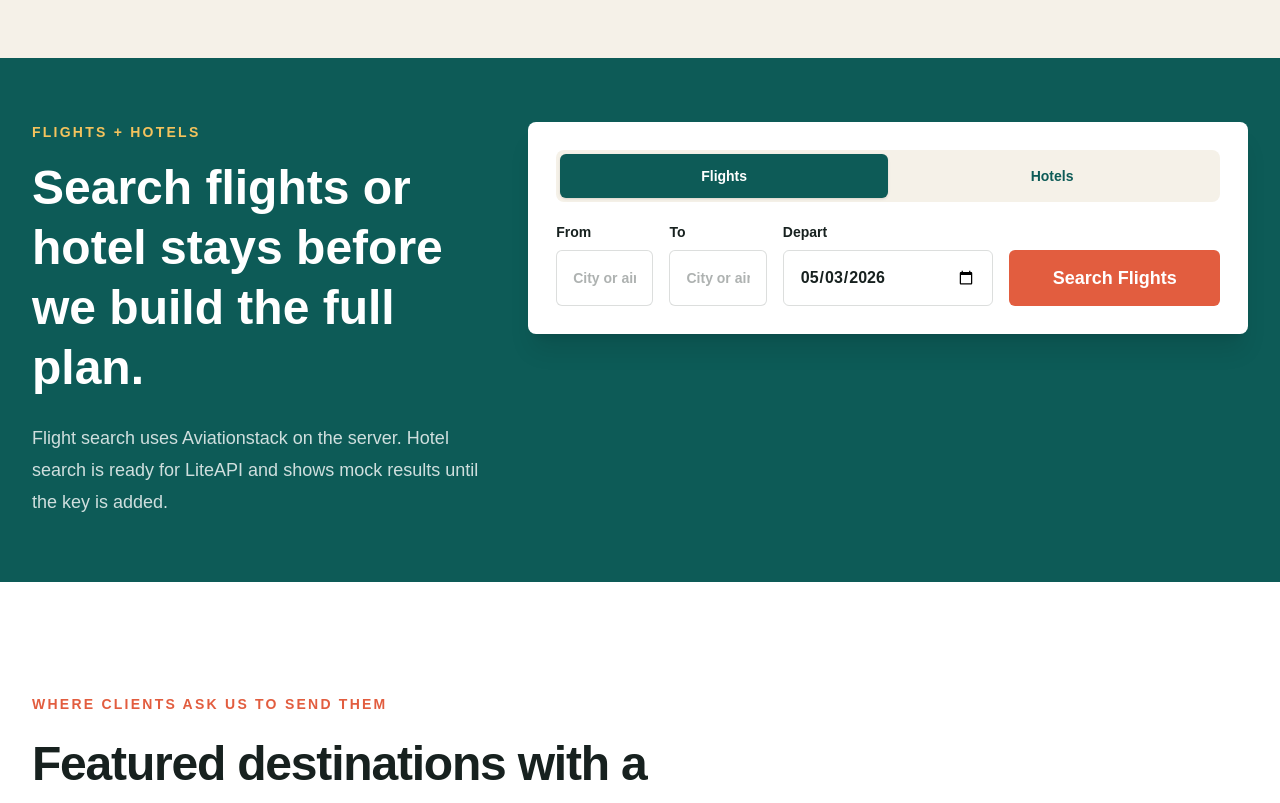
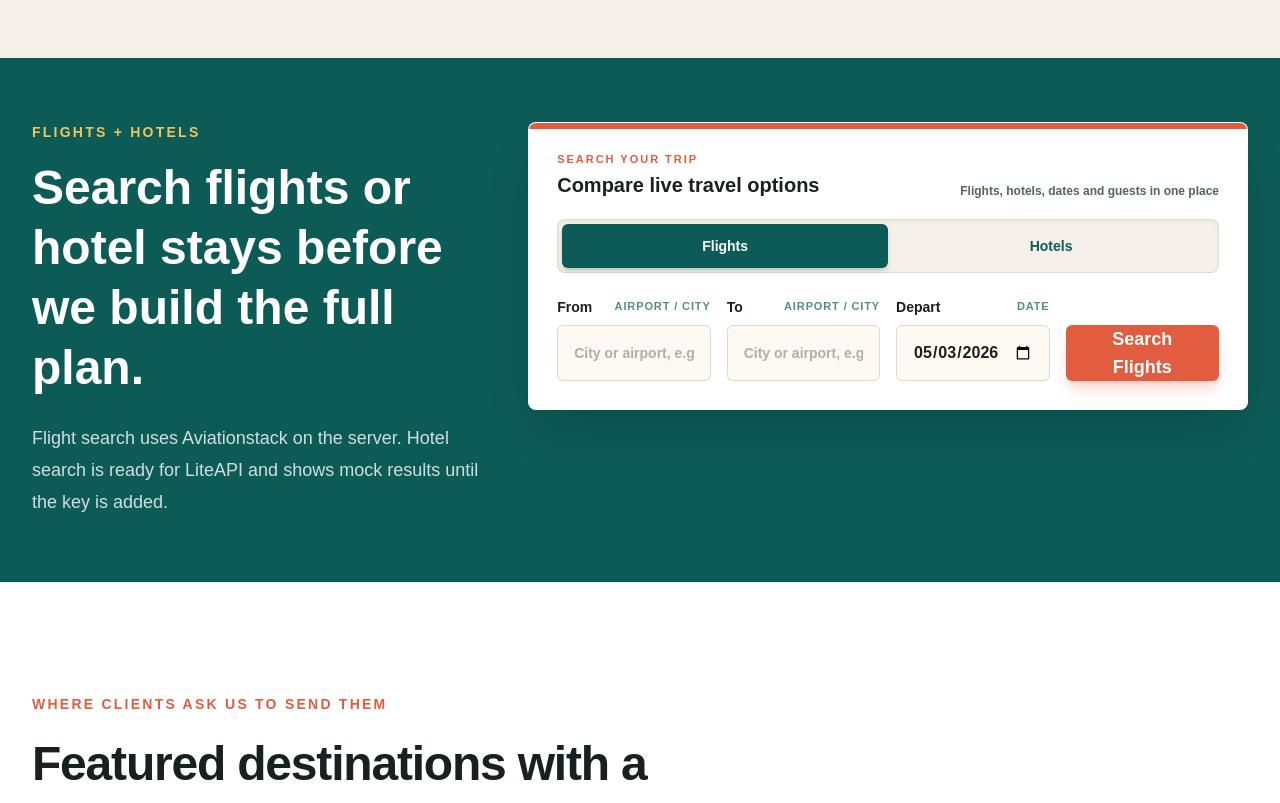
Before and after one commit to ankur7697/faithtourtravel-app, a Next.js app: page / in a window 1280 px wide. Shown: the part 920-1723 px from the top of the page. Built offline with nearby package versions, Linux system fonts and the light colour scheme.

Commit message:
Chatbot Integrated

```diff
--- a/app/components/FlightSearch.tsx
+++ b/app/components/FlightSearch.tsx
@@ -373,16 +373,30 @@ export default function FlightSearch() {
           </p>
         </div>
 
-        <div className="relative z-10 rounded-lg bg-white p-4 text-[#17211f] shadow-xl shadow-black/10 sm:p-7">
+        <div className="relative z-10 overflow-hidden rounded-lg border border-white/70 bg-white p-4 text-[#17211f] shadow-2xl shadow-black/15 sm:p-7">
+          <div className="absolute inset-x-0 top-0 h-1.5 bg-[#e25d3f]" />
+          <div className="mb-5 flex flex-col gap-2 sm:flex-row sm:items-end sm:justify-between">
+            <div>
+              <p className="text-[11px] font-black uppercase tracking-[0.18em] text-[#e25d3f]">
+                Search your trip
+              </p>
+              <p className="mt-1 text-xl font-black text-[#17211f]">
+                Compare live travel options
+              </p>
+            </div>
+            <p className="text-xs font-bold text-[#56635f]">
+              Flights, hotels, dates and guests in one place
+            </p>
+          </div>
           <div
-            className={`mb-5 grid grid-cols-2 rounded-lg bg-[#f5f1e8] p-1 text-sm font-black ${
+            className={`mb-6 grid grid-cols-2 rounded-lg border border-[#17211f]/10 bg-[#f5f1e8] p-1 text-sm font-black shadow-inner shadow-[#17211f]/5 ${
               hasExpandedResults ? "max-w-md" : ""
             }`}
           >
             <button
-              className={`rounded-md px-4 py-3 ${
+              className={`rounded-md px-4 py-3 transition ${
                 mode === "flights"
-                  ? "bg-[#0d5b57] text-white shadow-sm"
+                  ? "bg-[#0d5b57] text-white shadow-md shadow-[#0d5b57]/20"
                   : "text-[#0d5b57] hover:bg-white"
               }`}
               onClick={() => switchMode("flights")}
@@ -391,9 +405,9 @@ export default function FlightSearch() {
               Flights
             </button>
             <button
-              className={`rounded-md px-4 py-3 ${
+              className={`rounded-md px-4 py-3 transition ${
                 mode === "hotels"
-                  ? "bg-[#0d5b57] text-white shadow-sm"
+                  ? "bg-[#0d5b57] text-white shadow-md shadow-[#0d5b57]/20"
                   : "text-[#0d5b57] hover:bg-white"
               }`}
               onClick={() => switchMode("hotels")}
@@ -404,30 +418,35 @@ export default function FlightSearch() {
           </div>
 
           {mode === "flights" ? (
-            <form className="grid grid-cols-1 gap-3 sm:grid-cols-2 sm:gap-4 lg:grid-cols-6" onSubmit={handleSubmit}>
+            <form className="grid grid-cols-1 gap-3 sm:grid-cols-2 sm:gap-4 lg:grid-cols-8" onSubmit={handleSubmit}>
               <AirportInput
                 label="From"
                 onChange={setOrigin}
-                placeholder="City or airport code"
+                placeholder="City or airport, e.g. Delhi or DEL"
                 value={origin}
               />
               <AirportInput
                 label="To"
                 onChange={setDestination}
-                placeholder="City or airport code"
+                placeholder="City or airport, e.g. Dubai or DXB"
                 value={destination}
               />
               <label className="min-w-0 lg:col-span-2">
-                <span className="mb-2 block text-sm font-black">Depart</span>
+                <span className="mb-2 flex items-center justify-between gap-2 text-sm font-black">
+                  Depart
+                  <span className="text-[11px] font-bold uppercase tracking-[0.08em] text-[#0d5b57]/70">
+                    Date
+                  </span>
+                </span>
                 <input
-                  className="h-12 w-full rounded-md border border-[#17211f]/15 px-3 text-base font-bold outline-none focus:border-[#0d5b57] sm:h-14 sm:px-4"
+                  className="h-12 w-full rounded-md border border-[#17211f]/15 bg-[#fffaf1] px-3 text-base font-bold outline-none transition focus:border-[#0d5b57] focus:bg-white focus:ring-2 focus:ring-[#0d5b57]/12 sm:h-14 sm:px-4"
                   onChange={(event) => setDepartureDate(event.target.value)}
                   type="date"
                   value={departureDate}
                 />
               </label>
               <button
-                className="h-12 rounded-md bg-[#e25d3f] px-5 text-base font-black text-white hover:bg-[#c94d34] disabled:cursor-not-allowed disabled:opacity-65 sm:h-14 sm:text-lg lg:col-span-2 lg:self-end"
+                className="h-12 rounded-md bg-[#e25d3f] px-5 text-base font-black text-white shadow-lg shadow-[#e25d3f]/25 transition hover:-translate-y-0.5 hover:bg-[#c94d34] disabled:cursor-not-allowed disabled:translate-y-0 disabled:opacity-65 sm:h-14 sm:text-lg lg:col-span-2 lg:self-end"
                 disabled={isLoading}
                 type="submit"
               >
@@ -436,11 +455,7 @@ export default function FlightSearch() {
             </form>
           ) : (
             <form
-              className={`grid grid-cols-1 gap-3 sm:grid-cols-2 sm:gap-4 ${
-                hasExpandedHotelResults
-                  ? "xl:grid-cols-[1.4fr_0.8fr_0.8fr_0.5fr_0.5fr_auto] xl:items-end"
-                  : "lg:grid-cols-6"
-              }`}
+              className="grid grid-cols-1 gap-3 sm:grid-cols-2 sm:gap-4 lg:grid-cols-12 lg:items-end"
               onSubmit={handleHotelSubmit}
             >
               <HotelDestinationInput
@@ -497,7 +512,7 @@ export default function FlightSearch() {
                 value={hotelRooms}
               />
               <button
-                className="h-12 min-w-[150px] rounded-md bg-[#e25d3f] px-5 text-center text-base font-black text-white shadow-lg shadow-[#e25d3f]/20 transition hover:-translate-y-0.5 hover:bg-[#c94d34] disabled:translate-y-0 disabled:cursor-not-allowed disabled:bg-[#e25d3f]/55 disabled:shadow-none sm:h-14 lg:self-end"
+                className="h-12 w-full min-w-0 rounded-md bg-[#e25d3f] px-4 text-center text-base font-black text-white shadow-lg shadow-[#e25d3f]/25 transition hover:-translate-y-0.5 hover:bg-[#c94d34] disabled:translate-y-0 disabled:cursor-not-allowed disabled:bg-[#e25d3f]/55 disabled:shadow-none sm:col-span-2 sm:h-14 lg:col-span-12 lg:self-end xl:col-span-3"
                 disabled={isHotelLoading || !selectedHotelPlace}
                 type="submit"
               >
@@ -734,14 +749,18 @@ function AirportInput({
   }
 
   return (
-    <div className="block min-w-0 lg:col-span-1">
-      <label className="mb-2 block text-sm font-black" htmlFor={inputId}>
+    <div className="block min-w-0 lg:col-span-2">
+      <label className="mb-2 flex items-center justify-between gap-2 text-sm font-black" htmlFor={inputId}>
         {label}
+        <span className="text-[11px] font-bold uppercase tracking-[0.08em] text-[#0d5b57]/70">
+          Airport / City
+        </span>
       </label>
       <input
         aria-label={label}
         autoComplete="off"
-        className="pointer-events-auto h-12 w-full touch-manipulation rounded-md border border-[#17211f]/15 bg-white px-3 text-base font-black outline-none placeholder:text-[#17211f]/35 focus:border-[#0d5b57] focus:ring-2 focus:ring-[#0d5b57]/12 sm:h-14 sm:px-4 sm:text-sm"
+        className="pointer-events-auto h-12 w-full touch-manipulation rounded-md border border-[#17211f]/15 bg-[#fffaf1] px-3 text-base font-black outline-none transition placeholder:text-[#17211f]/35 focus:border-[#0d5b57] focus:bg-white focus:ring-2 focus:ring-[#0d5b57]/12 sm:h-14 sm:px-4 sm:text-sm"
+        id={inputId}
         onBlur={() => {
           window.setTimeout(() => setIsFocused(false), 260);
         }}
@@ -751,7 +770,6 @@ function AirportInput({
         required
         spellCheck={false}
         type="text"
-        id={inputId}
         value={value}
       />
       {isFocused && suggestions.length ? (
@@ -805,14 +823,17 @@ function HotelDestinationInput({
   const [isFocused, setIsFocused] = useState(false);
 
   return (
-    <div className="block min-w-0 sm:col-span-2 lg:col-span-2">
-      <label className="mb-2 block text-sm font-black" htmlFor="hotel-place">
+    <div className="block min-w-0 sm:col-span-2 lg:col-span-4 xl:col-span-3">
+      <label className="mb-2 flex items-center justify-between gap-2 text-sm font-black" htmlFor="hotel-place">
         Destination
+        <span className="text-[11px] font-bold uppercase tracking-[0.08em] text-[#0d5b57]/70">
+          City / Hotel
+        </span>
       </label>
       <div className="relative">
         <input
           autoComplete="off"
-          className="h-12 w-full rounded-md border border-[#17211f]/15 bg-white px-3 text-base font-black outline-none placeholder:text-[#17211f]/35 focus:border-[#0d5b57] focus:ring-2 focus:ring-[#0d5b57]/12 sm:h-14 sm:px-4"
+          className="h-12 w-full rounded-md border border-[#17211f]/15 bg-[#fffaf1] px-3 text-base font-black outline-none transition placeholder:text-[#17211f]/35 focus:border-[#0d5b57] focus:bg-white focus:ring-2 focus:ring-[#0d5b57]/12 sm:h-14 sm:px-4"
           id="hotel-place"
           onBlur={() => window.setTimeout(() => setIsFocused(false), 220)}
           onChange={(event) => onChange(event.target.value)}
@@ -879,10 +900,15 @@ function DateInput({
   value: string;
 }) {
   return (
-    <label className="min-w-0">
-      <span className="mb-2 block text-sm font-black">{label}</span>
+    <label className="min-w-0 lg:col-span-2">
+      <span className="mb-2 flex items-center justify-between gap-2 text-sm font-black">
+        <span className="whitespace-nowrap">{label}</span>
+        <span className="text-[11px] font-bold uppercase tracking-[0.08em] text-[#0d5b57]/70">
+          Date
+        </span>
+      </span>
       <input
-        className="h-12 w-full rounded-md border border-[#17211f]/15 px-3 text-base font-bold outline-none focus:border-[#0d5b57] sm:h-14 sm:px-4"
+        className="h-12 w-full rounded-md border border-[#17211f]/15 bg-[#fffaf1] px-3 text-base font-bold outline-none transition focus:border-[#0d5b57] focus:bg-white focus:ring-2 focus:ring-[#0d5b57]/12 sm:h-14 sm:px-4"
         onChange={(event) => onChange(event.target.value)}
         type="date"
         value={value}
@@ -903,10 +929,10 @@ function NumberInput({
   value: number;
 }) {
   return (
-    <label className="min-w-0">
+    <label className="min-w-0 lg:col-span-1">
       <span className="mb-2 block text-sm font-black">{label}</span>
       <input
-        className="h-12 w-full rounded-md border border-[#17211f]/15 px-3 text-base font-bold outline-none focus:border-[#0d5b57] sm:h-14 sm:px-4"
+        className="h-12 w-full rounded-md border border-[#17211f]/15 bg-[#fffaf1] px-3 text-base font-bold outline-none transition focus:border-[#0d5b57] focus:bg-white focus:ring-2 focus:ring-[#0d5b57]/12 sm:h-14 sm:px-4"
         min={min}
         onChange={(event) => onChange(Number(event.target.value))}
         type="number"
--- a/app/components/LeadChatbot.tsx
+++ b/app/components/LeadChatbot.tsx
@@ -510,14 +510,6 @@ export default function LeadChatbot() {
 
   return (
     <div className="pointer-events-none fixed bottom-4 right-4 z-[80] sm:bottom-6 sm:right-6">
-      {!isOpen ? (
-        <div className="pointer-events-auto mb-3 ml-auto hidden max-w-[255px] rounded-lg border border-[#0d5b57]/12 bg-[#fffaf1]/96 px-4 py-3 text-sm font-bold leading-5 text-[#17211f] shadow-xl shadow-[#17211f]/14 backdrop-blur sm:block">
-          <span className="mb-1 block text-[11px] font-black uppercase text-[#e25d3f]">
-            Faith Tour Travel
-          </span>
-          Need help planning your trip?
-        </div>
-      ) : null}
       <div
         className={`mb-3 w-[calc(100vw-2rem)] max-w-[370px] origin-bottom-right overflow-hidden rounded-lg border border-[#0d5b57]/14 bg-[#fffaf1] text-[#17211f] shadow-2xl shadow-[#17211f]/22 transition duration-200 sm:w-[370px] ${
           isOpen
```
